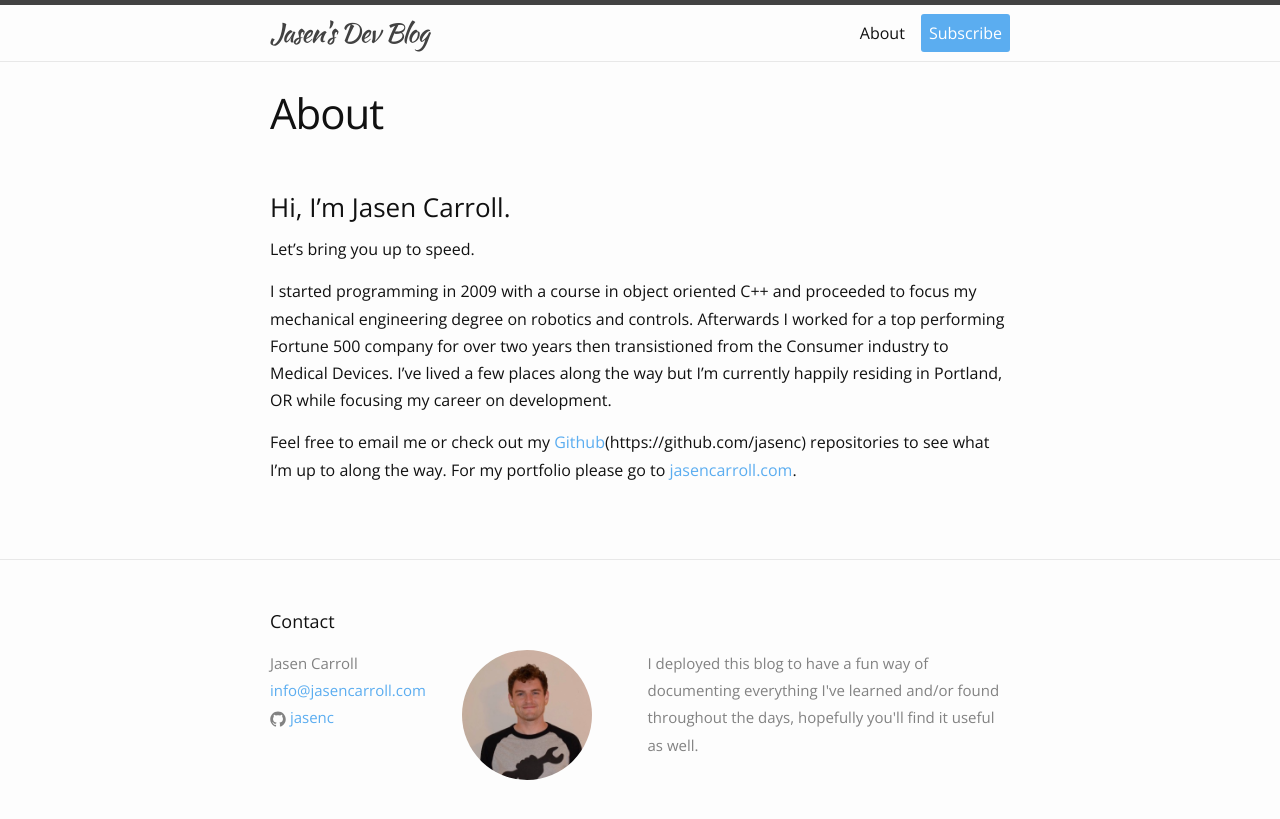
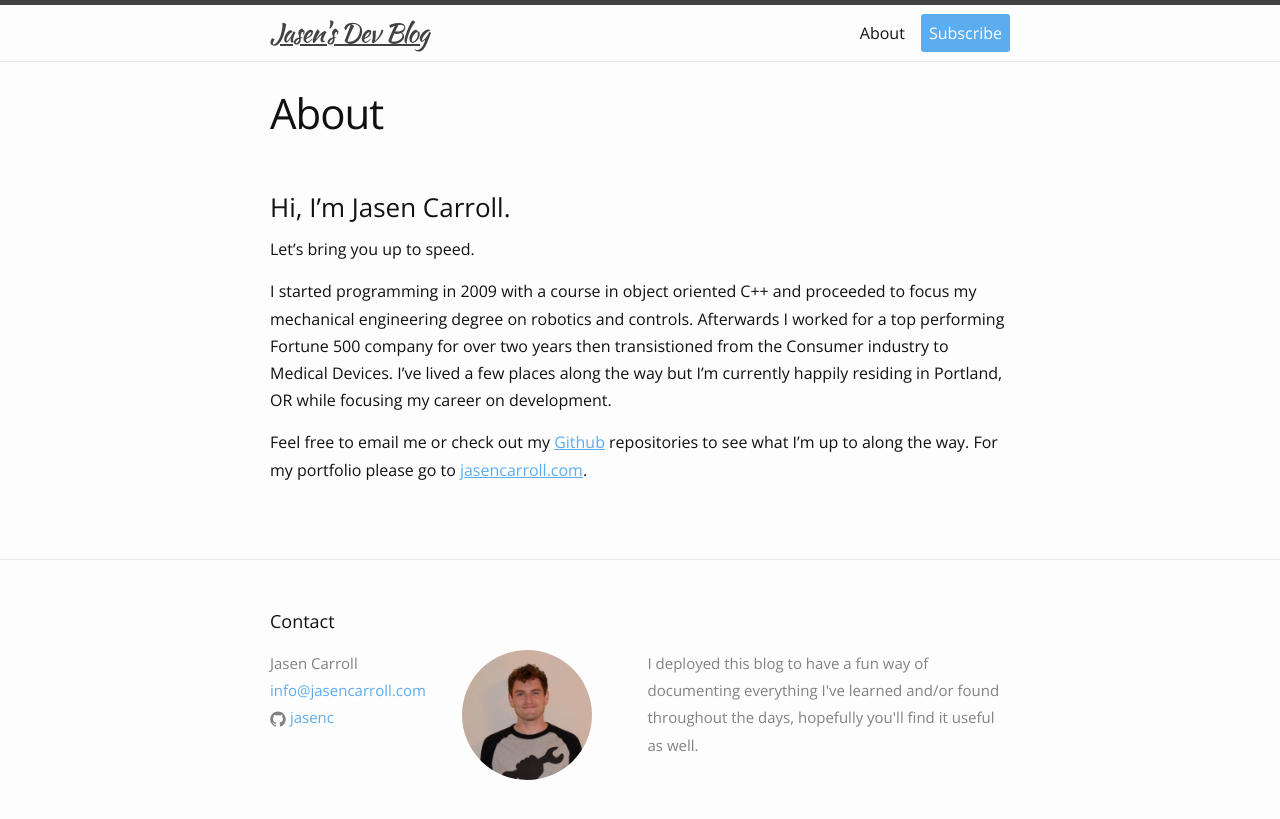
Before and after one commit to jasencblog/jasencblog.github.io, a Jekyll site: the page built from about.md, in a window 1280 px wide. Shown: the top 819 px of the page. Built offline with Jekyll 4.4.1, drawn with Linux system fonts in a browser that asks for light colours.

```diff
--- a/_includes/footer.html
+++ b/_includes/footer.html
@@ -11,7 +11,7 @@
           <li><a href="mailto:{{ site.email }}">{{ site.email }}</a></li>
           {% if site.github_username %}
           <li>
-            <a href="https://github.com/{{ site.github_username }}">
+            <a href="https://github.com/{{ site.github_username }}" target="_blank">
               <span class="icon  icon--github">
                 <svg viewBox="0 0 16 16">
                   <path fill="#828282" d="M7.999,0.431c-4.285,0-7.76,3.474-7.76,7.761 c0,3.428,2.223,6.337,5.307,7.363c0.388,0.071,0.53-0.168,0.53-0.374c0-0.184-0.007-0.672-0.01-1.32 c-2.159,0.469-2.614-1.04-2.614-1.04c-0.353-0.896-0.862-1.135-0.862-1.135c-0.705-0.481,0.053-0.472,0.053-0.472 c0.779,0.055,1.189,0.8,1.189,0.8c0.692,1.186,1.816,0.843,2.258,0.645c0.071-0.502,0.271-0.843,0.493-1.037 C4.86,11.425,3.049,10.76,3.049,7.786c0-0.847,0.302-1.54,0.799-2.082C3.768,5.507,3.501,4.718,3.924,3.65 c0,0,0.652-0.209,2.134,0.796C6.677,4.273,7.34,4.187,8,4.184c0.659,0.003,1.323,0.089,1.943,0.261 c1.482-1.004,2.132-0.796,2.132-0.796c0.423,1.068,0.157,1.857,0.077,2.054c0.497,0.542,0.798,1.235,0.798,2.082 c0,2.981-1.814,3.637-3.543,3.829c0.279,0.24,0.527,0.713,0.527,1.437c0,1.037-0.01,1.874-0.01,2.129 c0,0.208,0.14,0.449,0.534,0.373c3.081-1.028,5.302-3.935,5.302-7.362C15.76,3.906,12.285,0.431,7.999,0.431z"/>
--- a/_sass/_base.scss
+++ b/_sass/_base.scss
@@ -88,9 +88,13 @@ h1, h2, h3, h4, h5, h6 {
 /**
  * Links
  */
+h2 a,
+.trigger a,
+ul a { text-decoration: none; }
+
 a {
     color: $brand-color;
-    text-decoration: none;
+    text-decoration: underline;
 
     &:visited {
         color: darken($brand-color, 30%);
--- a/about.md
+++ b/about.md
@@ -12,9 +12,9 @@ worked for a top performing Fortune 500 company for over two years then transist
 from the Consumer industry to Medical Devices. I've lived a few places along the way
 but I'm currently happily residing in Portland, OR while focusing my career on development.
 
-Feel free to email me or check out my [Github][1](https://github.com/jasenc)
+Feel free to email me or check out my [Github][1]{:target="_blank"}
 repositories to see what I'm up to along the way. For my portfolio please go
-to [jasencarroll.com][2].
+to [jasencarroll.com][2]{:target="_blank"}.
 
 
 [1]: https://github.com/jasenc
```
